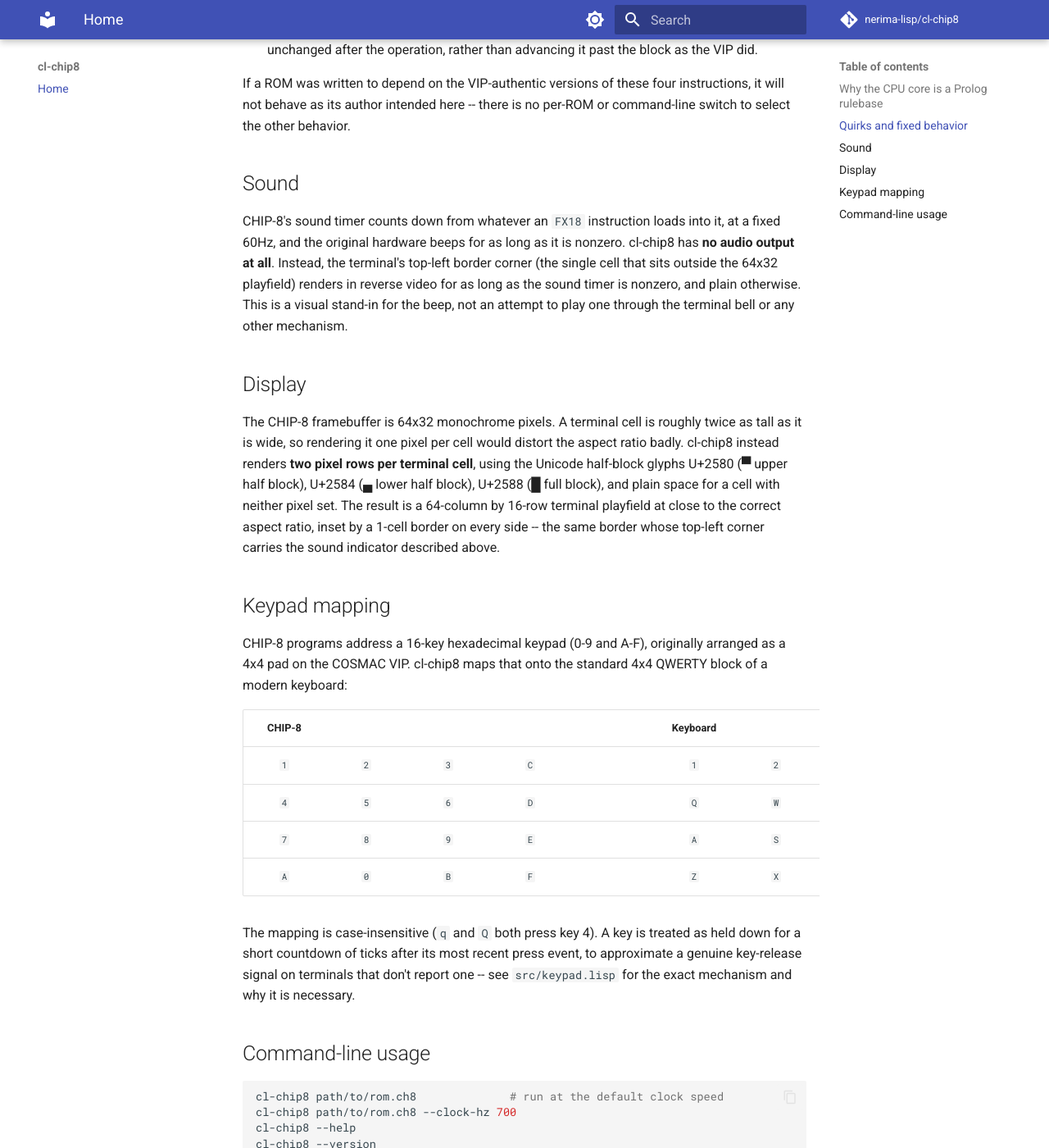
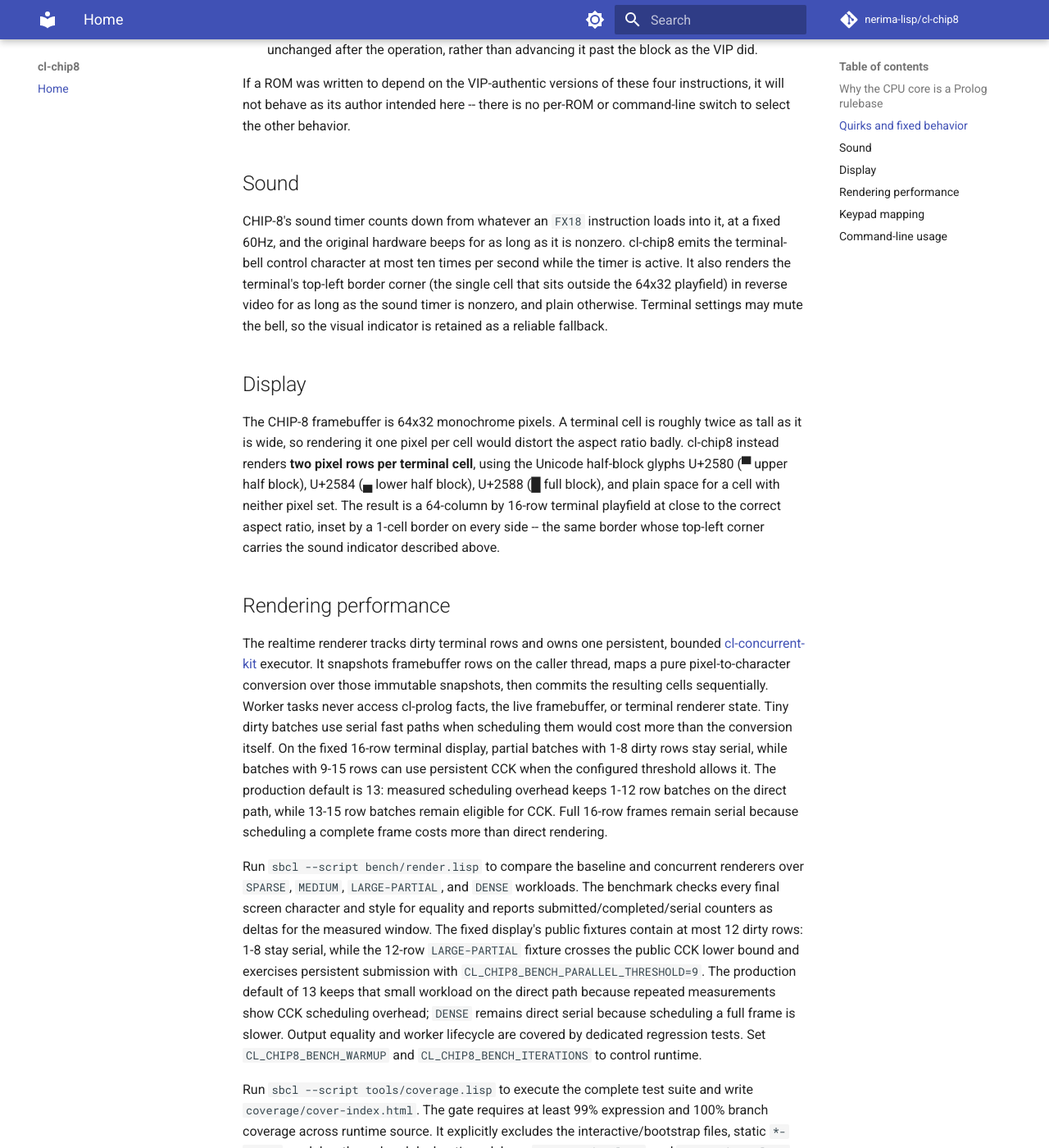
Before and after one commit to nerima-lisp/cl-chip8, an MkDocs documentation site: the page built from docs/src/index.md, in a window 1280 px wide and 1400 px high, scrolled down 1496 px. Shown: the whole window at 82% size. Built offline with MkDocs 1.6.1 and Material for MkDocs 9.7.7, drawn with Linux system fonts in a browser that asks for light colours; comment, search, counter and statistics services are not loaded; some of the changed text lies outside the part shown.

Commit message:
docs: document rendering and coverage workflows

```diff
--- a/docs/src/index.md
+++ b/docs/src/index.md
@@ -22,7 +22,7 @@ call stack, and both timers) lives as ordinary Prolog facts in a
 [cl-prolog](https://github.com/nerima-lisp/cl-prolog) rulebase
 (`*RULEBASE*`, built in `src/state.lisp`), asserted and retracted at runtime
 via cl-prolog's `ASSERTZ`/`RETRACT`/`RETRACTALL` builtins. Executing one
-instruction (`EXECUTE-INSTRUCTION!` in `src/opcodes.lisp`) fetches and decodes
+instruction (`EXECUTE-INSTRUCTION!` in `src/opcode-runtime.lisp`) fetches and decodes
 a 16-bit opcode into six plain integers -- `(FAMILY X Y N KK NNN)` -- and
 resolves exactly one `(step Family X Y N Kk Nnn)` goal against a roughly
 35-clause `STEP/6` predicate. Which clause fires is decided by genuine
@@ -50,7 +50,9 @@ thousands of clauses. Foreign predicates keep those two structures at O(1)
 access while still letting Prolog goals read and write them as if they were
 ordinary facts.
 
-See [src/opcodes.lisp](https://github.com/nerima-lisp/cl-chip8/blob/main/src/opcodes.lisp)
+See [src/opcode-runtime.lisp](https://github.com/nerima-lisp/cl-chip8/blob/main/src/opcode-runtime.lisp)
+for fetch/decode/execute, and
+[src/opcodes.lisp](https://github.com/nerima-lisp/cl-chip8/blob/main/src/opcodes.lisp)
 for the full instruction semantics: every one of the 35 opcode families,
 grouped and commented in the same order the file defines them (families 0
 through 9, then A through F by their conventional hex names), including the
@@ -79,11 +81,12 @@ per-ROM or command-line switch to select the other behavior.
 
 CHIP-8's sound timer counts down from whatever an `FX18` instruction loads
 into it, at a fixed 60Hz, and the original hardware beeps for as long as it
-is nonzero. cl-chip8 has **no audio output at all**. Instead, the terminal's
+is nonzero. cl-chip8 emits the terminal-bell control character at most ten
+times per second while the timer is active. It also renders the terminal's
 top-left border corner (the single cell that sits outside the 64x32
-playfield) renders in reverse video for as long as the sound timer is
-nonzero, and plain otherwise. This is a visual stand-in for the beep, not an
-attempt to play one through the terminal bell or any other mechanism.
+playfield) in reverse video for as long as the sound timer is nonzero, and
+plain otherwise. Terminal settings may mute the bell, so the visual indicator
+is retained as a reliable fallback.
 
 ## Display
 
@@ -96,6 +99,49 @@ for a cell with neither pixel set. The result is a 64-column by 16-row
 terminal playfield at close to the correct aspect ratio, inset by a 1-cell
 border on every side -- the same border whose top-left corner carries the
 sound indicator described above.
+
+## Rendering performance
+
+The realtime renderer tracks dirty terminal rows and owns one persistent,
+bounded [cl-concurrent-kit](https://github.com/nerima-lisp/cl-concurrent-kit)
+executor. It snapshots framebuffer rows on the caller thread, maps a pure
+pixel-to-character conversion over those immutable snapshots, then commits
+the resulting cells sequentially. Worker tasks never access cl-prolog facts,
+the live framebuffer, or terminal renderer state. Tiny dirty batches use serial
+fast paths when scheduling them would cost more than the conversion itself. On
+the fixed 16-row terminal display, partial batches with 1-8 dirty rows stay
+serial, while batches with 9-15 rows can use persistent CCK when the configured
+threshold allows it. The production default is 13: measured scheduling
+overhead keeps 1-12 row batches on the direct path, while 13-15 row batches
+remain eligible for CCK. Full 16-row frames remain serial because scheduling a
+complete frame costs more than direct rendering.
+
+Run `sbcl --script bench/render.lisp` to compare the baseline and concurrent
+renderers over `SPARSE`, `MEDIUM`, `LARGE-PARTIAL`, and `DENSE` workloads. The
+benchmark checks every final screen character and style for equality and
+reports submitted/completed/serial counters as deltas for the measured window.
+The fixed display's public fixtures contain at most 12 dirty rows: 1-8 stay
+serial, while the 12-row `LARGE-PARTIAL` fixture crosses the public CCK lower
+bound and exercises persistent submission with
+`CL_CHIP8_BENCH_PARALLEL_THRESHOLD=9`. The production default of 13 keeps that
+small workload on the direct path because repeated measurements show CCK
+scheduling overhead; `DENSE` remains direct serial because scheduling a full
+frame is slower. Output equality and worker lifecycle are covered by dedicated
+regression tests. Set `CL_CHIP8_BENCH_WARMUP` and
+`CL_CHIP8_BENCH_ITERATIONS` to control runtime.
+
+Run `sbcl --script tools/coverage.lisp` to execute the complete test suite and
+write `coverage/cover-index.html`. The gate requires at least 99% expression
+and 100% branch coverage across runtime source. It explicitly excludes the
+interactive/bootstrap files, static `*-types` modules, the ordered
+declarative rulebase `src/opcodes.lisp`, and `src/package.lisp`; the complete
+list is kept in the coverage script. The latest local run passed 176 tests and
+measured 1362/1375 selected expressions (99.05%) and 66/66 measured branches
+(100.00%). The remaining expression misses are SB-COVER load-time
+`in-package`/constant forms and optional constructor keyword-default forms;
+relevant no-argument paths are tested, but SB-COVER does not mark every default
+form as selected at that instrumentation boundary. All measured branches are
+covered.
 
 ## Keypad mapping
 
```
Also changed, not shown: other parts of docs/src/index.md (+1 -1 lines), README.md.
